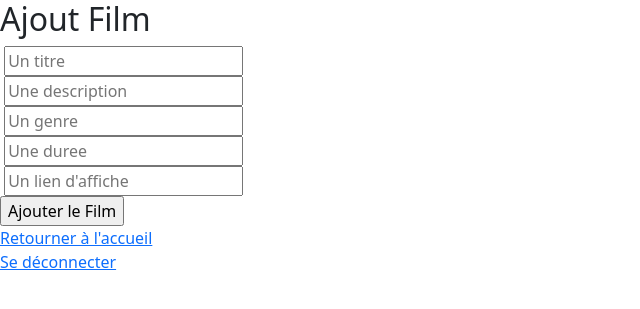
After one commit to AdemeProgrammer/EcranMajestueux3, a PHP site: page /vue/AjoutFilmEM.php in a window 1280 px wide. The commit adds this page. Shown: the top 309 px of the page, without its empty margins (0-640 px from the left). Run offline with PHP 8.4, Linux system fonts and the light colour scheme.

Commit message:
[feat] Ajout film mais problème
L'ajout de film est maintenant réalisée. Malheureusement l'ajout de film
ne marche pas et je ne comprend pas où est l'erreur. Aucune erreure
n'est signalé, le film ne sajoute juste pas. De plus, lorsque l'on
essaye d'ajouter un film, on est eenvoyé sur la page d'inscription alors
qu'aucune commande n'est écrite dans ce sens là.

```diff
--- a/vue/AccueilEM.php
+++ b/vue/AccueilEM.php
@@ -66,6 +66,7 @@ if (!isset($_SESSION['email'])) {
     <a href="DeconnexionEM.php"><p>Deconnexion du compte</p></a>
     <a href="ModificationEM.php"><p>Modifier le compte</p></a>
     <a href="SupressionEM.php"><p>Supression du compte</p></a>
+    <a href="AjoutFilmEM.php"><p>Ajouter un film</p></a>
     <hr>
     <p>&copy; 2025 Écran Majestueux | <a href="Conditions_d'utilisation.html">Mentions légales</a> | <a href="Conditions_d'utilisation.html">Politique de confidentialité</a></p>
     <p>Suivez-nous sur les réseaux sociaux: <a href="https://www.facebook.com/share/18gNsJZcJq/">Facebook</a>, <a href="https://www.instagram.com/ecranmajestueux/">Instagram</a>, <a href="https://x.com/EcranM89780">X</a></p>
--- /dev/null
+++ b/vue/AjoutFilmEM.php
@@ -0,0 +1,48 @@
+<!DOCTYPE html>
+<html lang="fr">
+<head>
+    <meta charset="UTF-8">
+    <meta name="viewport" content="width=device-width, initial-scale=1.0">
+    <title>Ajout Film</title>
+    <link href="https://cdn.jsdelivr.net/npm/bootstrap@5.3.3/dist/css/bootstrap.min.css" rel="stylesheet" integrity="sha384-QWTKZyjpPEjISv5WaRU9OFeRpok6YctnYmDr5pNlyT2bRjXh0JMhjY6hW+ALEwIH" crossorigin="anonymous">
+
+
+
+</head>
+<body>
+
+<div class="imagedefond">
+    <h2 class="form-title">Ajout Film</h2>
+    <form method="POST" class="register-form" id="register-form" action="../src/traitement/trait_ajout.php">
+        <div class="form-group">
+            <label for="titre"></label>
+            <input type="text" name="titre" id="titre" placeholder="Un titre" required/>
+        </div>
+        <div class="form-group">
+            <label for="description"></label>
+            <input type="text" name="description" id="description" placeholder="Une description" required/>
+        </div>
+
+        <div class="form-group">
+            <label for="genre"></label>
+            <input type="text" name="genre" id="genre" placeholder="Un genre" required/>
+        </div>
+        <div class="form-group">
+            <label for="duree"></i></label>
+            <input type="text" name="duree" id="duree" placeholder="Une duree" required/>
+        </div>
+        <div class="form-group">
+            <label for="affiche"></label>
+            <input type="text" name="affiche" id="affiche" placeholder="Un lien d'affiche" required/>
+        </div>
+        <div class="form-group form-button">
+            <input type="submit" name="boutonAjouterFilm" id="boutonAjouterFilm" value="Ajouter le Film"/>
+        </div>
+
+    </form>
+</div>
+<a href="AccueilEM.php">Retourner à l'accueil</a>
+<br>
+<a href="DeconnexionEM.php">Se déconnecter</a>
+</body>
+</html>
```
Also changed, not shown: src/Repository/FilmsRepository.php (+6 -4 lines), src/modele/Films.php (+34 -0 lines), src/traitement/trait_ajout_film.php (added, +32 -0 lines).
